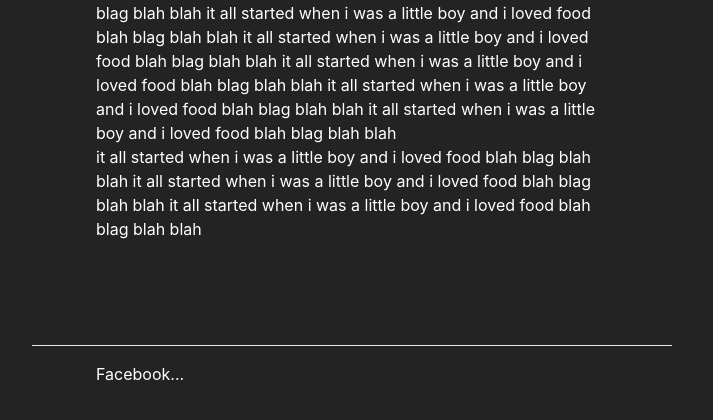
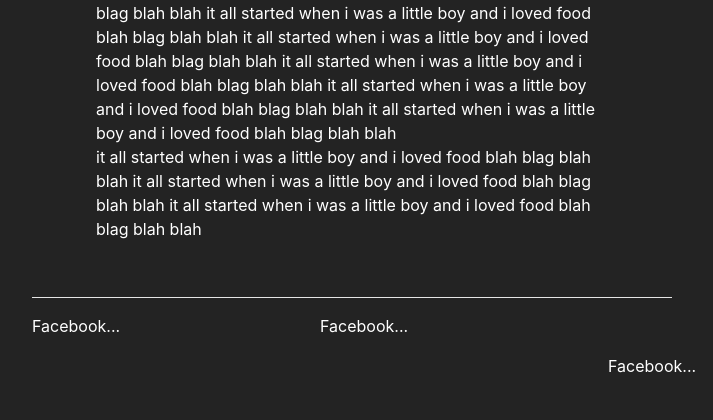
Before and after one commit to joshlewis-py/django_blog_website, a Django app: page /about/ in a window 1280 px wide. Shown: the part 359-779 px from the top of the page, without its empty margins (288-1001 px from the left). Run offline with Django 3.2, Linux system fonts and the light colour scheme; some libraries are stand-ins or nearby versions.

Commit message:
I broke the footer again

```diff
--- a/mysite/templates/mysite/base.html
+++ b/mysite/templates/mysite/base.html
@@ -48,23 +48,31 @@
 
   </div>
 
-<div style="float:bottom; margin-top: 5%;">
 
   <br>
   <hr>
 
+<div style="width:50%; margin: 0 auto;">
 
 
-
-    <div id="footer" style="width:40%; margin: 0 auto;">
-
+    <div id="footer" style="width: 10%; float: left;">
 
     <p>Facebook...</p>
 
     </div>
+
+    <div id="footer" style="width: 10%;  margin: 0 auto;">
+
+    <p>Facebook...</p>
+
+    </div>
+
+    <div id="footer" style=" width: 10%; float: right;">
+
+    <p>Facebook...</p>
+
+    </div>
+
 </div>
-
-
-  </body>
-
+</body>
 </html>
```
